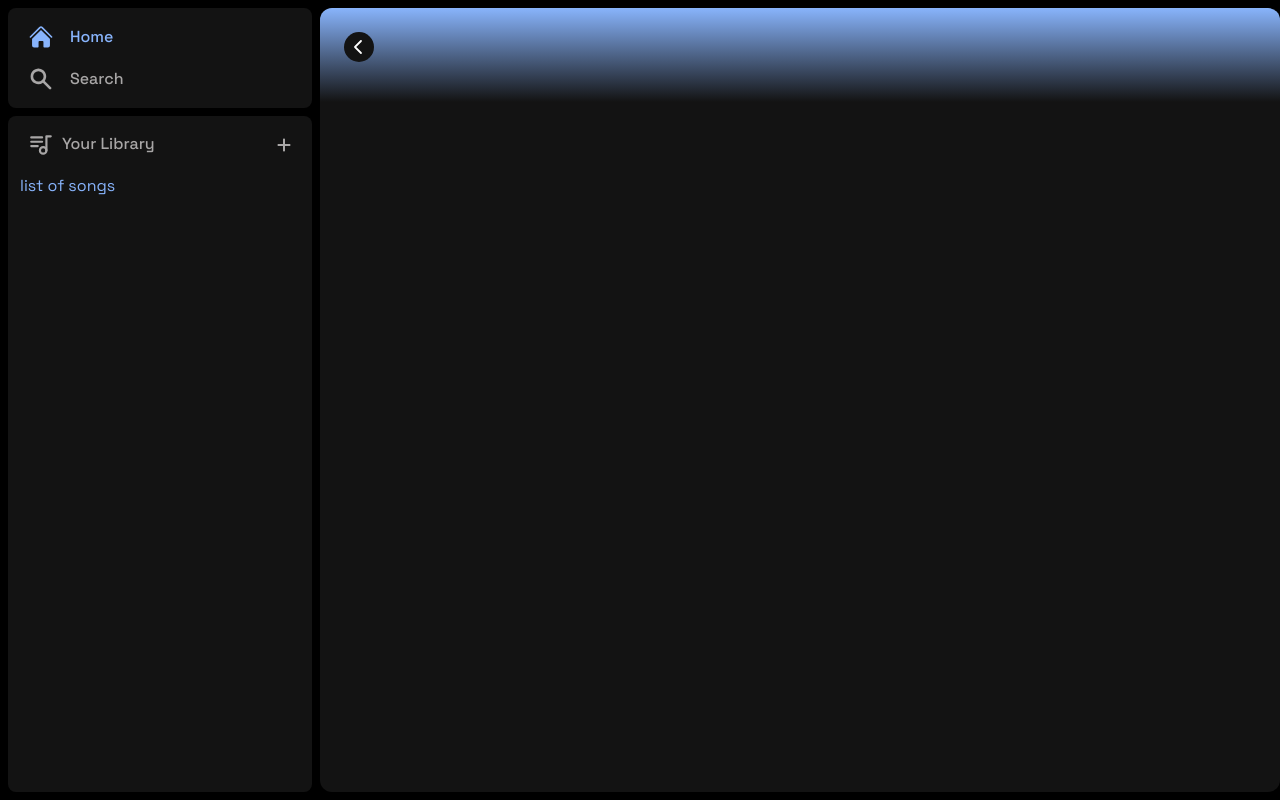
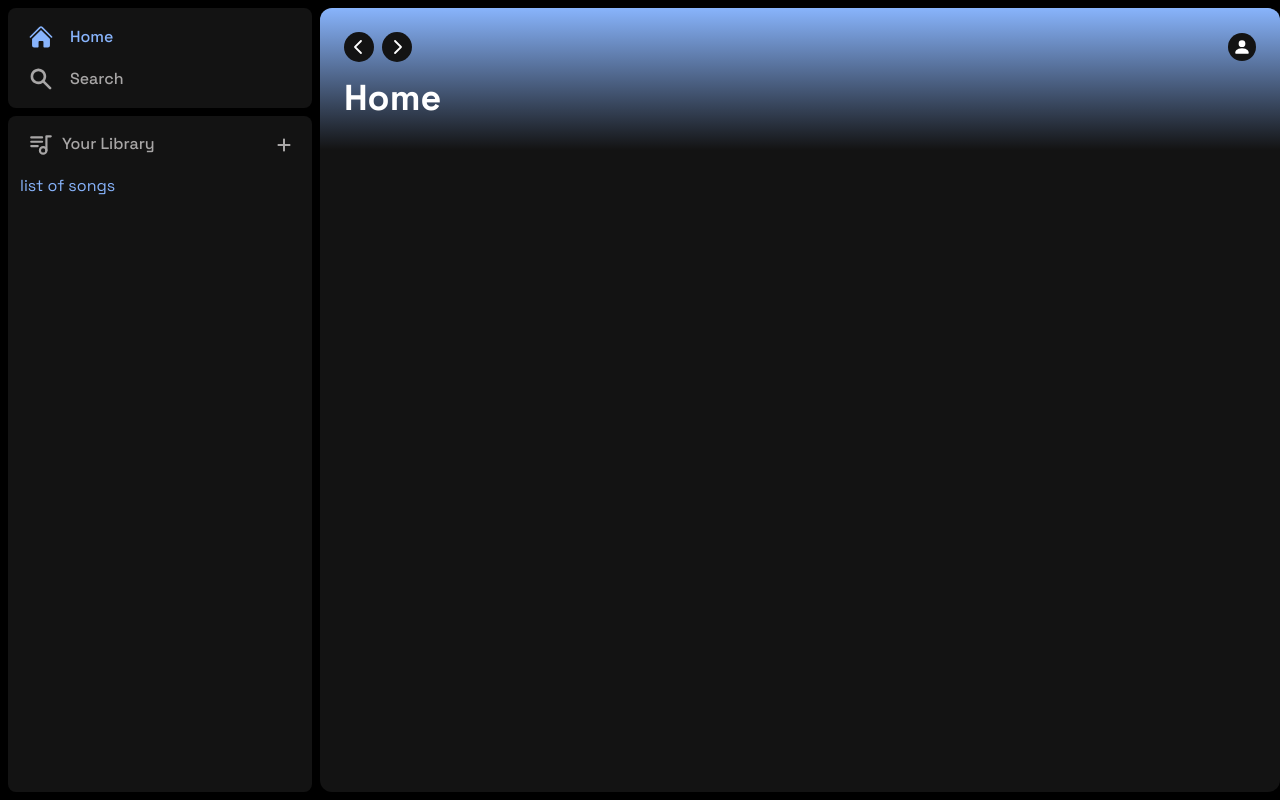
Before and after one commit to yokirain123/Lerify, a Next.js app in the folder lerify/: page / in a window 1280 px wide. Built offline with nearby package versions, Linux system fonts and the light colour scheme.

Commit message:
header update

```diff
--- a/lerify/app/(site)/page.tsx
+++ b/lerify/app/(site)/page.tsx
@@ -4,7 +4,9 @@ export default function Home() {
   return (
     <div className="bg-[var(--bg-color)] rounded-xl h-full w-full overflow-hidden overflow-y-auto">
       <Header>
-        children
+        <div className="mb-2 text-4xl text-white font-black">
+          Home
+        </div>
       </Header>
     </div>
   );
--- /dev/null
+++ b/lerify/components/Button.tsx
@@ -0,0 +1,41 @@
+import React, { forwardRef } from "react";
+import { BsPersonFill } from "react-icons/bs";
+import { twMerge } from "tailwind-merge";
+
+interface ButtonProps extends React.ButtonHTMLAttributes<HTMLButtonElement> {}
+
+const Button = forwardRef<HTMLButtonElement, ButtonProps>(
+  ({ className, children, disabled, type = "button", ...props }, ref) => {
+    return (
+      <button
+        type={type}
+        className={twMerge(
+          `
+            w-full
+            rounded-full
+            bg-[var(--bg-color)]
+            border
+            border-transparent
+            disabled:cursor-not-allowed
+            disabled:opacity-50
+            text-white
+            hover:text-[var(--accent-color)]
+            transition
+            duration-300
+        `,
+          className
+        )}
+        disabled={disabled}
+        ref={ref}
+        {...props}
+      >
+        <BsPersonFill size={18} />
+        {children}
+      </button>
+    );
+  }
+);
+
+Button.displayName = "Button";
+
+export default Button;
--- a/lerify/components/Header.tsx
+++ b/lerify/components/Header.tsx
@@ -3,16 +3,19 @@
 import { useRouter } from "next/navigation";
 
 import React from "react";
-import { RxCaretLeft } from "react-icons/rx";
+import { HiSearch } from "react-icons/hi";
+import { HiHome } from "react-icons/hi2";
+import { RxCaretLeft, RxCaretRight } from "react-icons/rx";
 
 import { twMerge } from "tailwind-merge";
+import Button from "./Button";
 
 interface HeaderProps {
   children: React.ReactNode;
   className?: string;
 }
 
-const Header: React.FC<HeaderProps> = (children, className) => {
+const Header: React.FC<HeaderProps> = ({children, className}) => {
   const router = useRouter();
 
   const handleLogout = () => {};
@@ -20,19 +23,52 @@ const Header: React.FC<HeaderProps> = (children, className) => {
   return (
     <div
       className={twMerge(
-        `
-                h-fit bg-gradient-to-b from-[var(--accent-color)] p-6
-                `,
+        `h-fit bg-gradient-to-b from-[var(--accent-color)] p-6`,
         className
       )}
     >
       <div className="w-full mb-4 flex items-center justify-between">
         <div className="hidden md:flex gap-x-2 items-center">
-            <button className="rounded-full bg-[var(--bg-color)] flex items-center justify-center">
-                <RxCaretLeft className="text-white hover:text-[var(--accent-color)] transition duration-300" size={30}/>
-            </button>
+          <button
+            onClick={() => router.back()}
+            className="rounded-full bg-[var(--bg-color)] flex items-center justify-center"
+          >
+            <RxCaretLeft
+              className="text-white hover:text-[var(--accent-color)] transition duration-300"
+              size={30}
+            />
+          </button>
+          <button
+            onClick={() => router.forward()}
+            className="rounded-full bg-[var(--bg-color)] flex items-center justify-center"
+          >
+            <RxCaretRight
+              className="text-white hover:text-[var(--accent-color)] transition duration-300"
+              size={30}
+            />
+          </button>
+        </div>
+        <div className="flex md:hidden gap-x-2 items-center">
+          <button>
+            <HiHome
+              size={30}
+              className="rounded-full p-2  flex items-center justify-center text-white hover:text-[var(--accent-color)] transition duration-300 bg-[var(--bg-color)]"
+            />
+          </button>
+          <button>
+            <HiSearch
+              size={30}
+              className="rounded-full p-2 flex items-center justify-center text-white hover:text-[var(--accent-color)] transition duration-300 bg-[var(--bg-color)]"
+            />
+          </button>
+        </div>
+        <div className="flex justify-between items-center gap-x-4">
+          <div>
+            <Button onClick={() => {}} className="flex items-center gap-x-2 p-1"></Button>
+          </div>
         </div>
       </div>
+      {children}
     </div>
   );
 };
```
